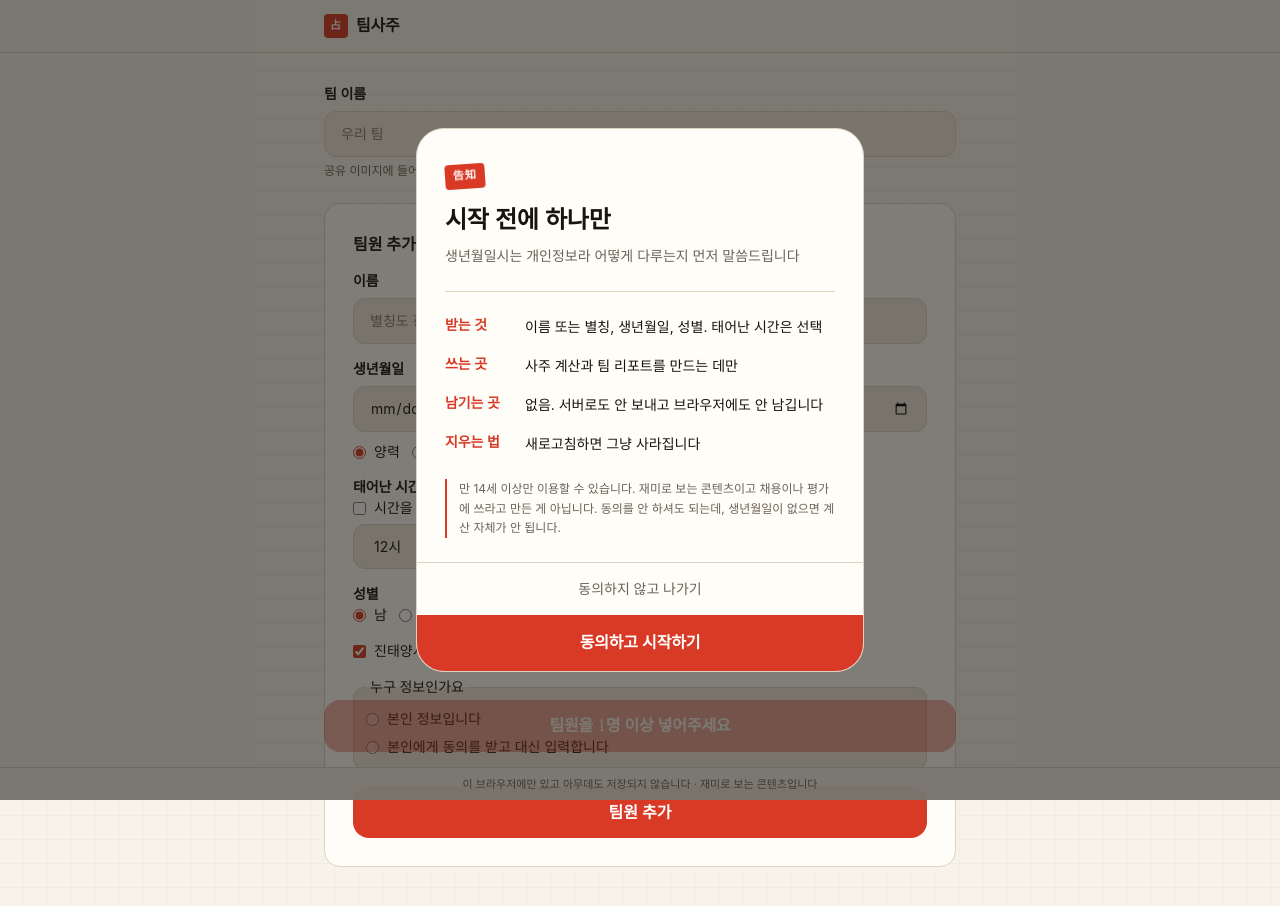
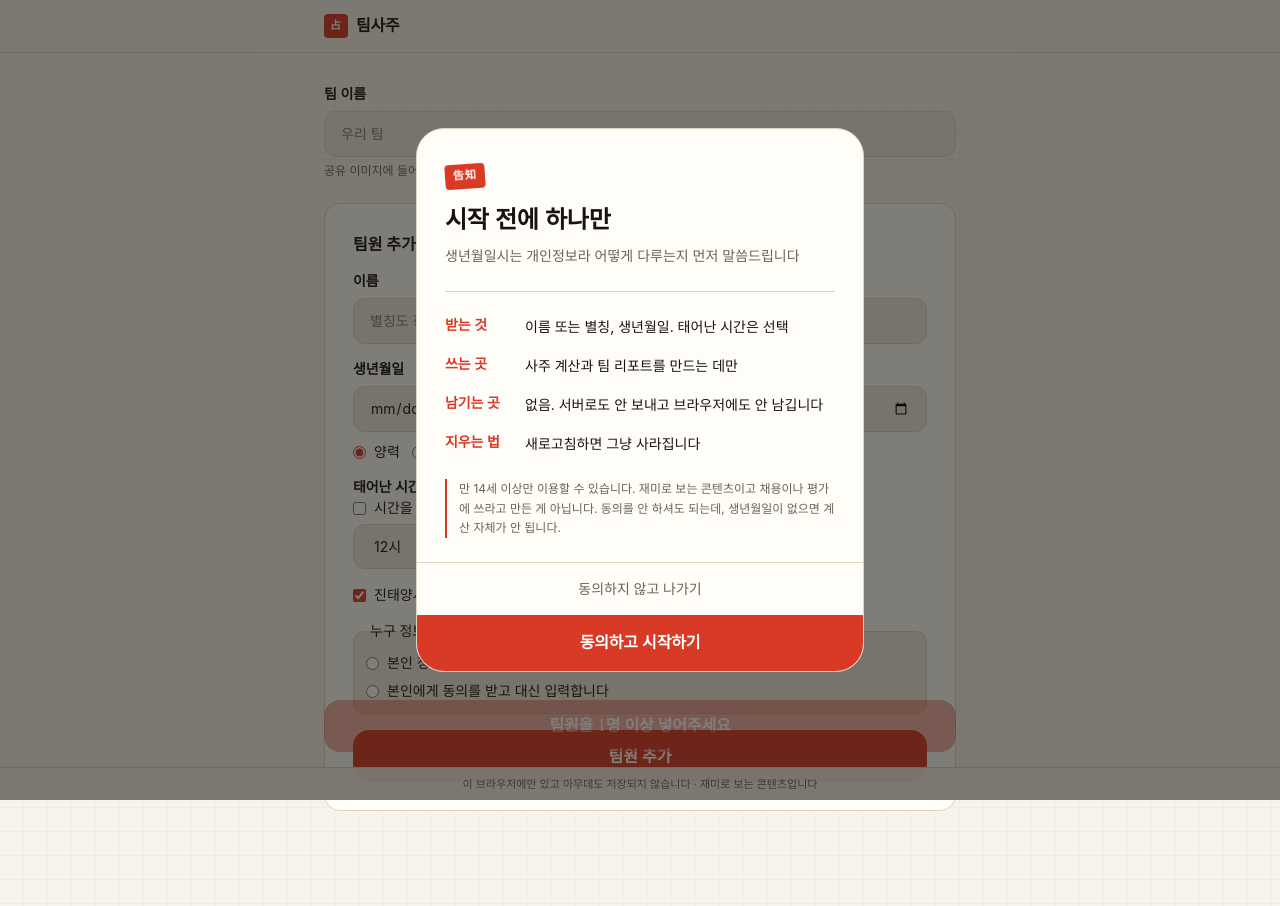
Before and after one commit to T-BluePot/team-saju, a React (Vite) app: page / in a window 1280 px wide. Both pictures are taken after a click on the button "팀 만들기". Shown: the top 906 px of the page. Built offline with nearby package versions, Linux system fonts and the light colour scheme.

Commit message:
chore: 쓰지도 않는 성별을 v1 에서 뺀다

```diff
--- a/src/components/Common/CommonField.tsx
+++ b/src/components/Common/CommonField.tsx
@@ -96,7 +96,7 @@ export function CommonCheckLabel({
   )
 }
 
-/** 묶음 입력. 성별, 양음력처럼 선택지가 몇 개 없을 때 */
+/** 묶음 입력. 양음력, 태어난 시간처럼 선택지가 몇 개 없을 때 */
 export function CommonFieldGroup({
   legend,
   children,
--- a/src/components/Input/InputConsentModal.tsx
+++ b/src/components/Input/InputConsentModal.tsx
@@ -6,7 +6,7 @@ type Props = {
 }
 
 const ITEMS: Array<[string, string]> = [
-  ['받는 것', '이름 또는 별칭, 생년월일, 성별. 태어난 시간은 선택'],
+  ['받는 것', '이름 또는 별칭, 생년월일. 태어난 시간은 선택'],
   ['쓰는 곳', '사주 계산과 팀 리포트를 만드는 데만'],
   ['남기는 곳', '없음. 서버로도 안 보내고 브라우저에도 안 남깁니다'],
   ['지우는 법', '새로고침하면 그냥 사라집니다'],
--- a/src/components/Input/InputMemberForm.tsx
+++ b/src/components/Input/InputMemberForm.tsx
@@ -135,27 +135,6 @@ export function InputMemberForm({ onSubmit, disabled }: Props) {
         )}
       </CommonFieldGroup>
 
-      <CommonFieldGroup legend="성별">
-        <div className="flex gap-3 text-sm">
-          <CommonCheckLabel
-            type="radio"
-            name="gender"
-            checked={draft.gender === 'male'}
-            onChange={() => set('gender', 'male')}
-          >
-            남
-          </CommonCheckLabel>
-          <CommonCheckLabel
-            type="radio"
-            name="gender"
-            checked={draft.gender === 'female'}
-            onChange={() => set('gender', 'female')}
-          >
-            여
-          </CommonCheckLabel>
-        </div>
-      </CommonFieldGroup>
-
       <CommonCheckLabel
         checked={draft.useTrueSolarTime}
         onChange={(e) => set('useTrueSolarTime', e.target.checked)}
--- a/src/devSeed.ts
+++ b/src/devSeed.ts
@@ -10,13 +10,13 @@ import { emptyDraft, useTeamStore, type Draft } from './store/teamStore'
  * 프로덕션 번들에는 들어가지 않는다. main.tsx 에서 import.meta.env.DEV 로 막는다.
  */
 
-type Seed = Pick<Draft, 'name' | 'birthDate' | 'birthHour' | 'gender'>
+type Seed = Pick<Draft, 'name' | 'birthDate' | 'birthHour'>
 
 /** 실존 인물이 아니다. 오행이 한쪽으로 쏠리게 골라 결과가 균형형으로 안 빠지게 했다 */
 const SAMPLE: Seed[] = [
-  { name: '은우', birthDate: '1990-06-15', birthHour: 12, gender: 'male' },
-  { name: '서림', birthDate: '1988-06-20', birthHour: 14, gender: 'female' },
-  { name: '효경', birthDate: '1995-07-01', birthHour: 10, gender: 'female' },
+  { name: '은우', birthDate: '1990-06-15', birthHour: 12 },
+  { name: '서림', birthDate: '1988-06-20', birthHour: 14 },
+  { name: '효경', birthDate: '1995-07-01', birthHour: 10 },
 ]
 
 function seedMembers(): boolean {
--- a/src/lib/saju/types.ts
+++ b/src/lib/saju/types.ts
@@ -79,7 +79,6 @@ export type MemberInput = {
   birthMinute: number
   calendar: 'solar' | 'lunar'
   isLeapMonth: boolean
-  gender: 'male' | 'female'
   useTrueSolarTime: boolean
   consent: {
     source: ConsentSource
--- a/src/store/teamStore.ts
+++ b/src/store/teamStore.ts
@@ -16,7 +16,6 @@ export type Draft = {
   birthMinute: number
   calendar: 'solar' | 'lunar'
   isLeapMonth: boolean
-  gender: 'male' | 'female'
   useTrueSolarTime: boolean
   consentSource: 'self' | 'delegated' | null
 }
@@ -29,7 +28,6 @@ export const emptyDraft = (): Draft => ({
   birthMinute: 0,
   calendar: 'solar',
   isLeapMonth: false,
-  gender: 'male',
   useTrueSolarTime: true,
   consentSource: null,
 })
@@ -68,7 +66,6 @@ function draftToInput(draft: Draft): MemberInput {
     birthMinute: draft.hourKnown ? draft.birthMinute : 0,
     calendar: draft.calendar,
     isLeapMonth: draft.calendar === 'lunar' && draft.isLeapMonth,
-    gender: draft.gender,
     useTrueSolarTime: draft.useTrueSolarTime,
     consent: {
       source: draft.consentSource ?? 'self',
```
Also changed, not shown: 1 other file (tests, documents, lock files or other folders).
